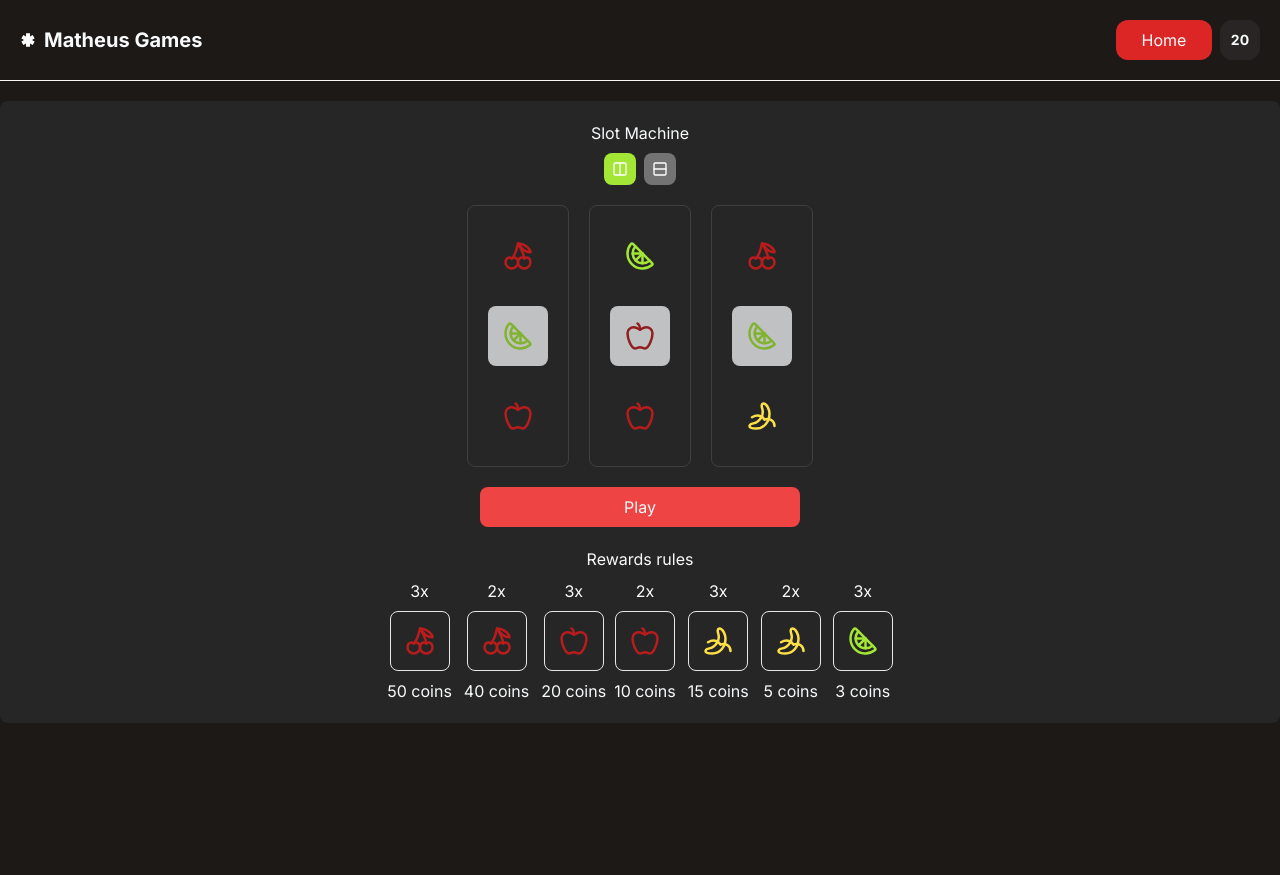
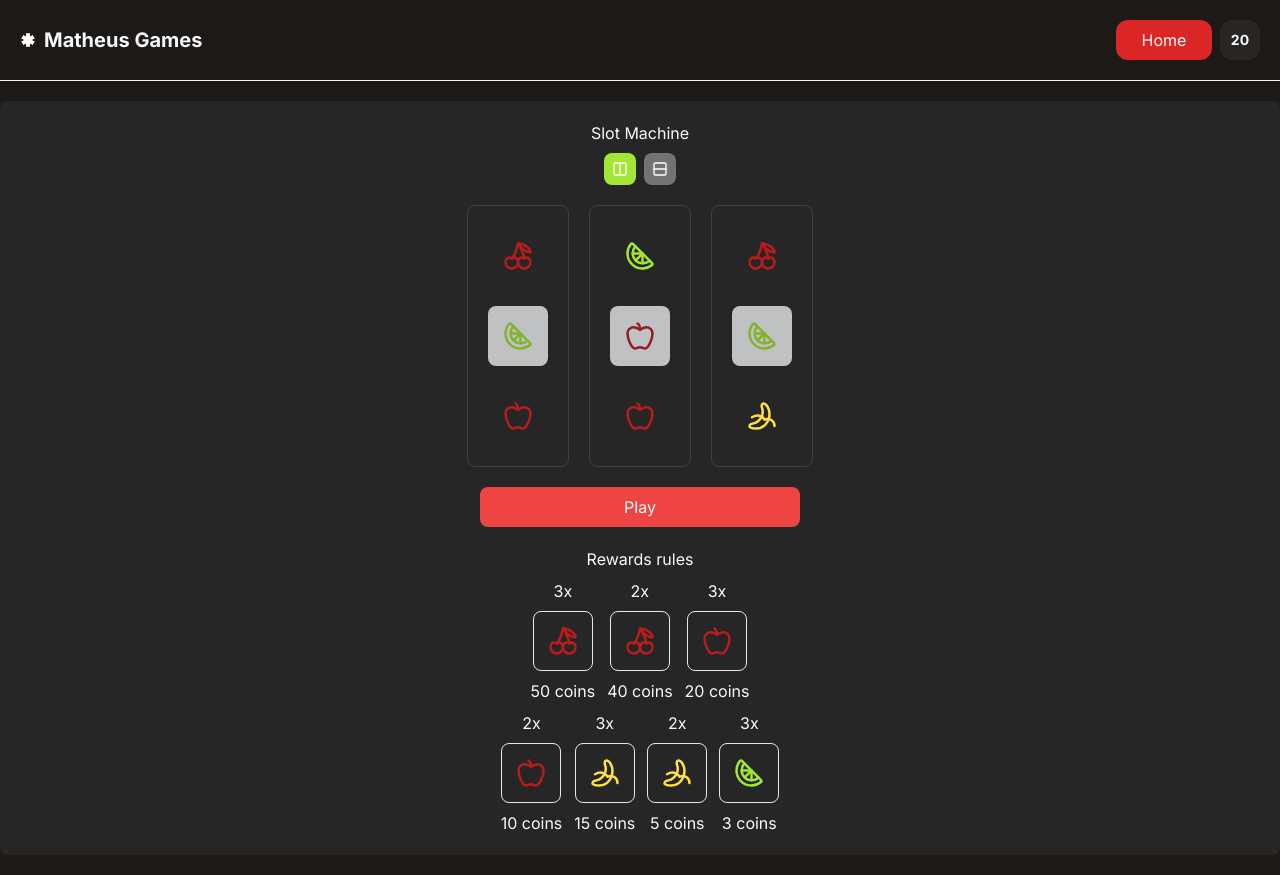
Before and after one commit to matheusluan/fs-test-react, a React (Vite) app: page /play in a window 1280 px wide. Before the commit the page ends 800 px from the top, so only its background shows below. Built offline with nearby package versions, Linux system fonts and the light colour scheme.

Commit message:
Update reward-rules.tsx

```diff
--- a/src/components/reward-rules.tsx
+++ b/src/components/reward-rules.tsx
@@ -7,7 +7,7 @@
             <h1>
                 Rewards rules
             </h1>
-            <div className="flex gap-2">
+            <div className="flex flex-col  justify-center items-center gap-2">
                 <div className="flex justify-center items-center gap-3">
                   <div className="flex flex-col gap-2 items-center justify-center">
                         <p className="text-center">3x</p>
```
